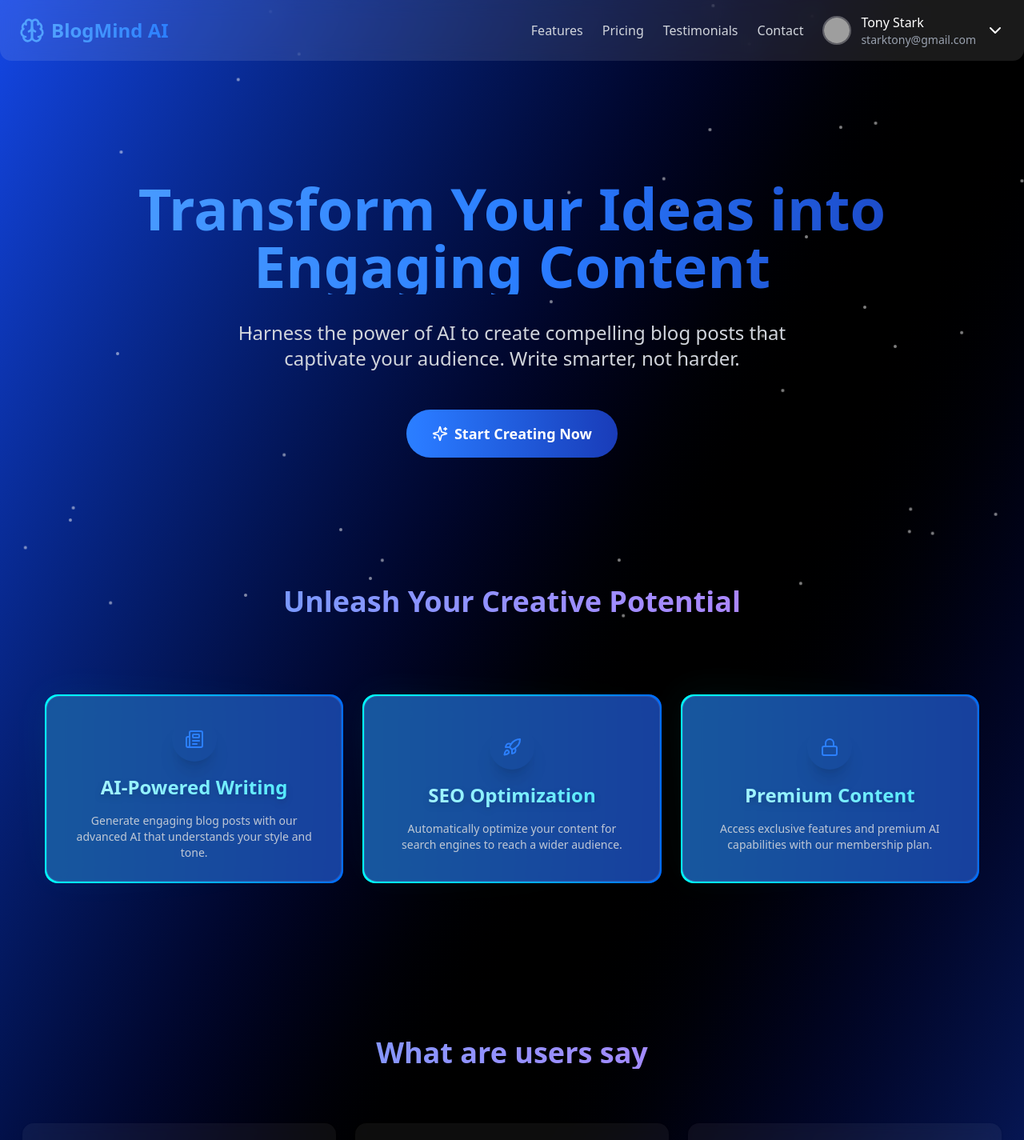
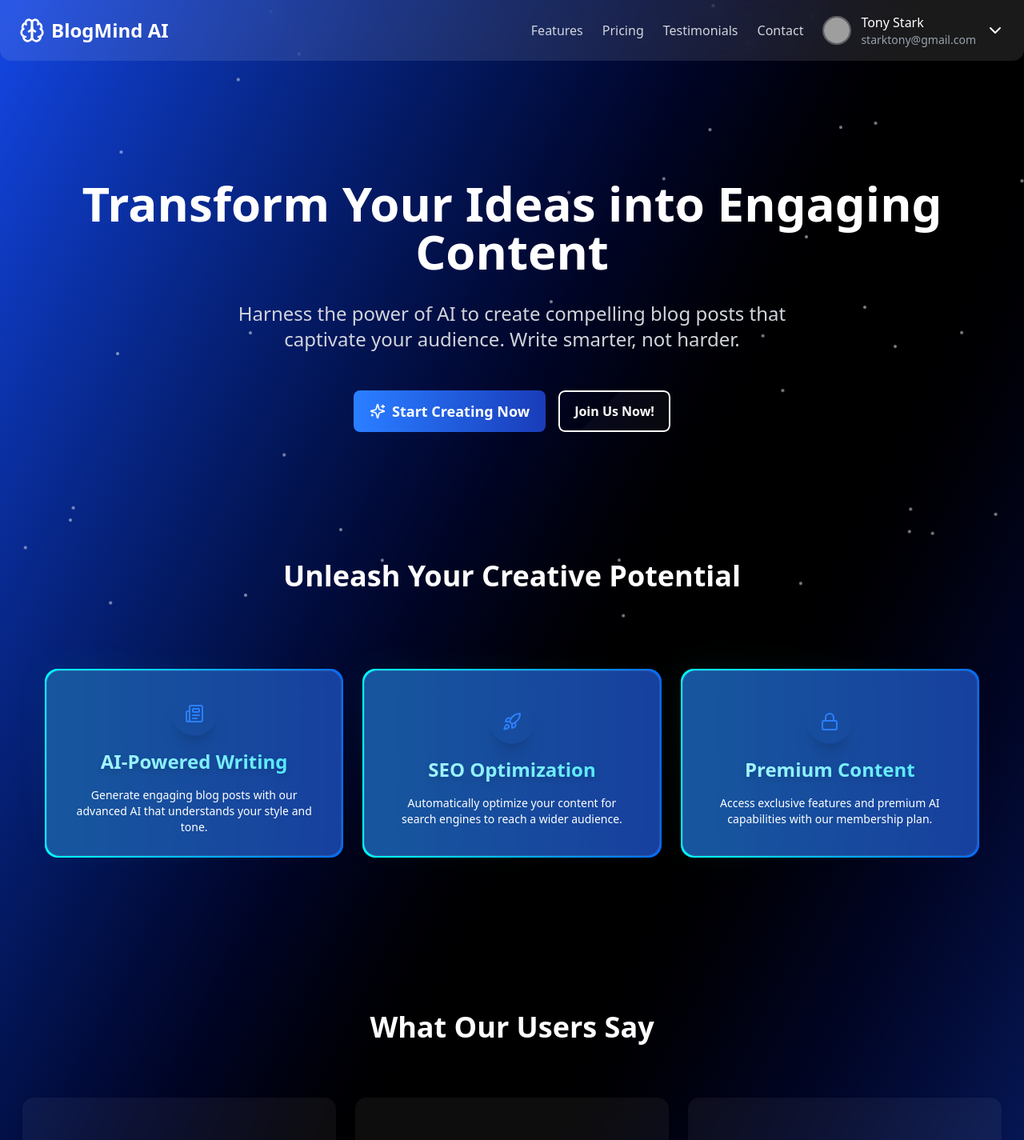
Before and after one commit to mdsaqlainahmed786/BlogMind-AI, a React (Vite) app in the folder frontend/: page / in a window 1280 px wide. Shown: the top 1425 px of the page at 80% size. Built offline with nearby package versions, Linux system fonts and the light colour scheme; grey boxes are pictures that could not be loaded.

Commit message:
Fixed minor bugs

```diff
--- a/frontend/src/App.tsx
+++ b/frontend/src/App.tsx
@@ -12,7 +12,9 @@ function App() {
       title: "AI-Powered Writing",
       content:
         "Generate engaging blog posts with our advanced AI that understands your style and tone.",
-        gradientColors : ["#00FFFF", "#0066FF", "#00FFFF"]  , titleColor: "from-cyan-200 to-cyan-300" , glowIntensity : 0.5
+      gradientColors: ["#00FFFF", "#0066FF", "#00FFFF"],
+      titleColor: "from-cyan-200 to-cyan-300",
+      glowIntensity: 0.5,
     },
     {
       id: 2,
@@ -20,7 +22,9 @@ function App() {
       title: "SEO Optimization",
       content:
         "Automatically optimize your content for search engines to reach a wider audience.",
-        gradientColors : ["#00FFFF", "#0066FF", "#00FFFF"]  , titleColor: "from-cyan-200 to-cyan-300" , glowIntensity : 0.5
+      gradientColors: ["#00FFFF", "#0066FF", "#00FFFF"],
+      titleColor: "from-cyan-200 to-cyan-300",
+      glowIntensity: 0.5,
     },
     {
       id: 3,
@@ -28,9 +32,9 @@ function App() {
       title: "Premium Content",
       content:
         "Access exclusive features and premium AI capabilities with our membership plan.",
-        gradientColors : ["#00FFFF", "#0066FF", "#00FFFF"]  , titleColor: "from-cyan-200 to-cyan-300" , glowIntensity : 0.5
-
-
+      gradientColors: ["#00FFFF", "#0066FF", "#00FFFF"],
+      titleColor: "from-cyan-200 to-cyan-300",
+      glowIntensity: 0.5,
     },
   ];
   return (
@@ -39,7 +43,7 @@ function App() {
         {[...Array(40)].map((_, i) => (
           <div
             key={i}
-            className="absolute w-1 h-1 bg-white rounded-full animate-floating"
+            className="absolute w-1 h-1 bg-white rounded-full animate-floating overflow-hidden"
             style={{
               left: `${Math.random() * 100}%`,
               top: `${Math.random() * 100}%`,
@@ -53,7 +57,7 @@ function App() {
       <Navbar />
       <main>
         <section className="container mx-auto px-6 pt-56 pb-20 text-center">
-          <h1 className="text-5xl md:text-7xl font-bold mb-8 bg-gradient-to-r from-blue-400 via-blue-500 to-blue-800 bg-clip-text text-transparent">
+          <h1 className="text-5xl md:text-6xl font-bold mb-8 text-white">
             Transform Your Ideas into Engaging Content
           </h1>
           <p className="text-gray-300 text-xl md:text-2xl mb-12 max-w-3xl mx-auto">
@@ -61,14 +65,23 @@ function App() {
             captivate your audience. Write smarter, not harder.
           </p>
           <div className="flex flex-col md:flex-row gap-4 justify-center">
-            <button className="bg-gradient-to-r from-blue-500 cursor-pointer to-blue-800 px-8 py-4 rounded-full text-white font-semibold text-lg hover:opacity-90 transition flex items-center justify-center gap-2">
+            <button className="bg-gradient-to-r from-blue-500 cursor-pointer to-blue-800 px-5 py-3 rounded-md text-white font-semibold text-lg hover:opacity-90 transition flex items-center justify-center gap-2">
+            <span className="bg-gradient-to-br from-[#ff8a05] via-[#ff5478] to-[#ff00c6] group-hover:from-[#ff00c6] group-hover:via-[#ff5478] group-hover:to-[#ff8a05] absolute"></span>
               <Sparkles className="h-5 w-5" />
               Start Creating Now
+            </button>
+            <button className="relative cursor-pointer items-center justify-start inline-block px-5 py-3 overflow-hidden font-bold rounded-md group">
+              <span className="w-32 h-32 rotate-45 translate-x-12 -translate-y-2 absolute left-0 top-0 bg-white opacity-[3%]"></span>
+              <span className="absolute top-0 left-0 w-48 h-48 -mt-1 transition-all duration-500 ease-in-out rotate-45 -translate-x-56 -translate-y-24 bg-white opacity-100 group-hover:-translate-x-8"></span>
+              <span className="relative w-full text-left text-white transition-colors duration-200 ease-in-out group-hover:text-gray-900">
+                Join Us Now!
+              </span>
+              <span className="absolute inset-0 border-2 border-white rounded-md"></span>
             </button>
           </div>
         </section>
         <section id="features" className="container mx-auto px-6 py-20">
-          <h2 className="text-4xl font-bold text-center mb-16 bg-gradient-to-r from-blue-400 to-purple-400 bg-clip-text text-transparent">
+          <h2 className="text-4xl font-bold text-center mb-16 text-white">
             Unleash Your Creative Potential
           </h2>
           <NeonCardDemo info={info} />
@@ -77,8 +90,8 @@ function App() {
           id="features"
           className="pt-80 container mx-auto px-6 md:py-20"
         >
-          <h2 className="text-4xl font-bold text-center mb-16 bg-gradient-to-r from-blue-400 to-purple-400 bg-clip-text text-transparent">
-            What are users say
+          <h2 className="text-4xl font-bold text-center mb-16 text-white">
+            What Our Users Say
           </h2>
           <TestimonialsCarousel />
         </section>
--- a/frontend/src/landingPage/FeaturesCard.tsx
+++ b/frontend/src/landingPage/FeaturesCard.tsx
@@ -181,7 +181,7 @@ export default function NeonCardDemo({ info }: { info: InfoItem[] }) {
                             <span className={`bg-gradient-to-r ${item.titleColor} bg-clip-text text-2xl font-bold text-transparent drop-shadow-lg`}>
                                 {item.title}
                             </span>
-                            <p className="text-center text-sm font-medium text-gray-300/90">
+                            <p className="text-center text-sm font-medium text-white">
                                 {item.content}
                             </p>
                         </div>
--- a/frontend/src/landingPage/NavBar.tsx
+++ b/frontend/src/landingPage/NavBar.tsx
@@ -1,13 +1,9 @@
 'use client';
 import { useState, useEffect } from 'react';
-import { ChevronDown } from 'lucide-react';
-import { Brain } from 'lucide-react';
+import { ChevronDown, Brain } from 'lucide-react';
 
 export default function Navbar() {
-  const [isDropdownOpen, setDropdownOpen] = useState(false);
-
   const [scrolled, setScrolled] = useState(false);
-
 
   useEffect(() => {
     const handleScroll = () => {
@@ -17,11 +13,6 @@ export default function Navbar() {
     return () => window.removeEventListener('scroll', handleScroll);
   }, []);
 
-
-  const userDropdownToggle = () => {
-    setDropdownOpen(!isDropdownOpen);
-  };
-
   return (
     <nav
       className={`fixed top-0 left-0 w-full transition-all duration-300 ${
@@ -30,13 +21,20 @@ export default function Navbar() {
     >
       <div className="flex items-center justify-between mx-auto w-full max-w-screen-xl">
         {/* Logo Section */}
-        <div className="flex items-center space-x-2">
-            <Brain className="h-8 w-8 text-blue-400" />
-            <span className="text-2xl font-bold bg-gradient-to-r from-blue-400 to-blue-500 bg-clip-text text-transparent">
+        <div className="flex items-center cursor-pointer space-x-2">
+          <Brain
+            className={`h-8 w-8 transition-colors duration-300 ${
+              scrolled ? "text-blue-400 bg-clip-text bg-gradient-to-r from-blue-400 to-blue-600" : "text-white"
+            }`}
+          />
+          <span
+            className={`text-2xl font-bold transition-all duration-300 ${
+              scrolled ? "text-transparent bg-clip-text bg-gradient-to-r from-blue-400 to-blue-600" : "text-white"
+            }`}
+          >
             BlogMind AI
           </span>
         </div>
-
 
         {/* Right Actions */}
         <div className="flex items-center gap-6 z-10">
@@ -49,7 +47,7 @@ export default function Navbar() {
           </div>
           {/* User Profile */}
           <div className="relative group">
-            <button onClick={userDropdownToggle} className="flex items-center gap-3 cursor-pointer">
+            <div className="flex items-center gap-3 cursor-pointer">
               <img
                 src="https://i.ibb.co/G2ZwZHB/x8aaxbjh8r6a1-modified.png"
                 alt="Avatar"
@@ -60,11 +58,9 @@ export default function Navbar() {
                 <p className="text-sm text-gray-400">starktony@gmail.com</p>
               </div>
               <ChevronDown className="text-white group-hover:rotate-180 transition-transform duration-200" />
-            </button>
+            </div>
             <div
-              className={`absolute right-0 top-12 w-48 bg-white/10 backdrop-blur-md rounded-lg shadow-lg py-2 z-10 transition-all duration-200 ${
-                isDropdownOpen ? 'opacity-100 translate-y-0' : 'opacity-0 -translate-y-2 pointer-events-none'
-              }`}
+              className="absolute right-0 top-15 w-48 bg-white/10 backdrop-blur-md rounded-lg shadow-lg py-2 z-10 opacity-0 scale-95 group-hover:opacity-100 group-hover:scale-100 transition-all duration-200"
             >
               <a href="#" className="block px-4 py-2 text-white hover:bg-white/10 rounded-lg transition duration-200">
                 Profile
```
Lines whose indentation alone changed are shown as unchanged.
